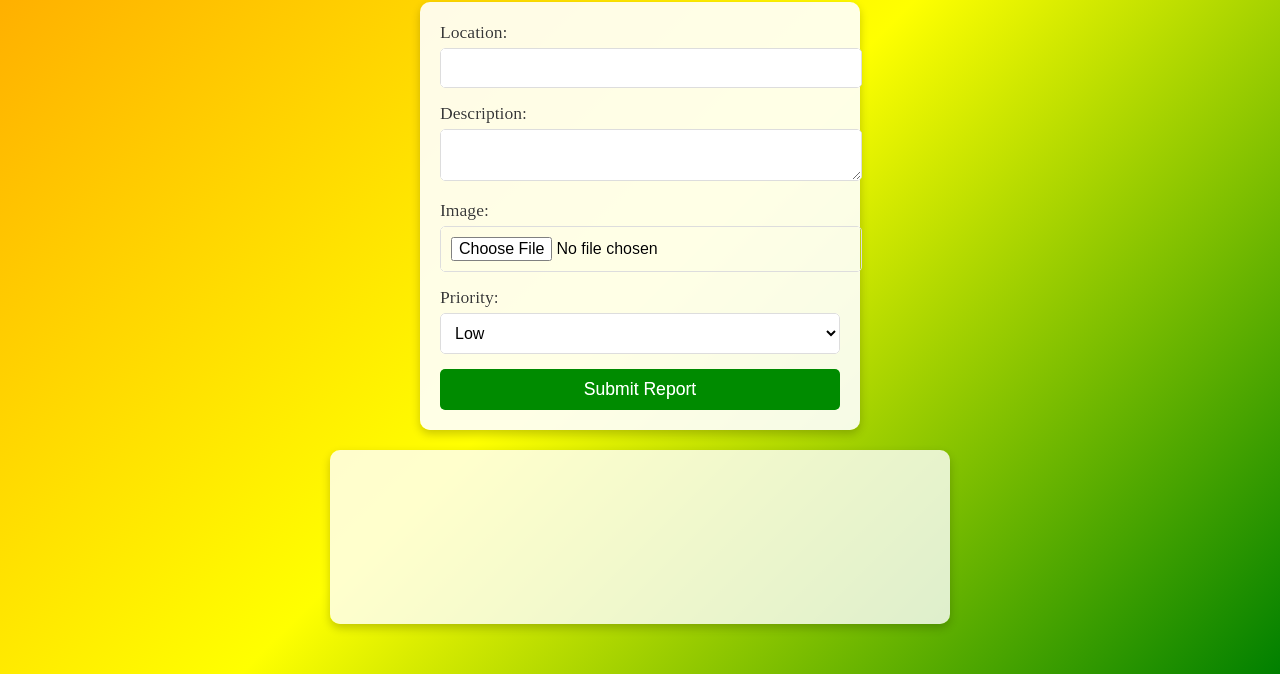
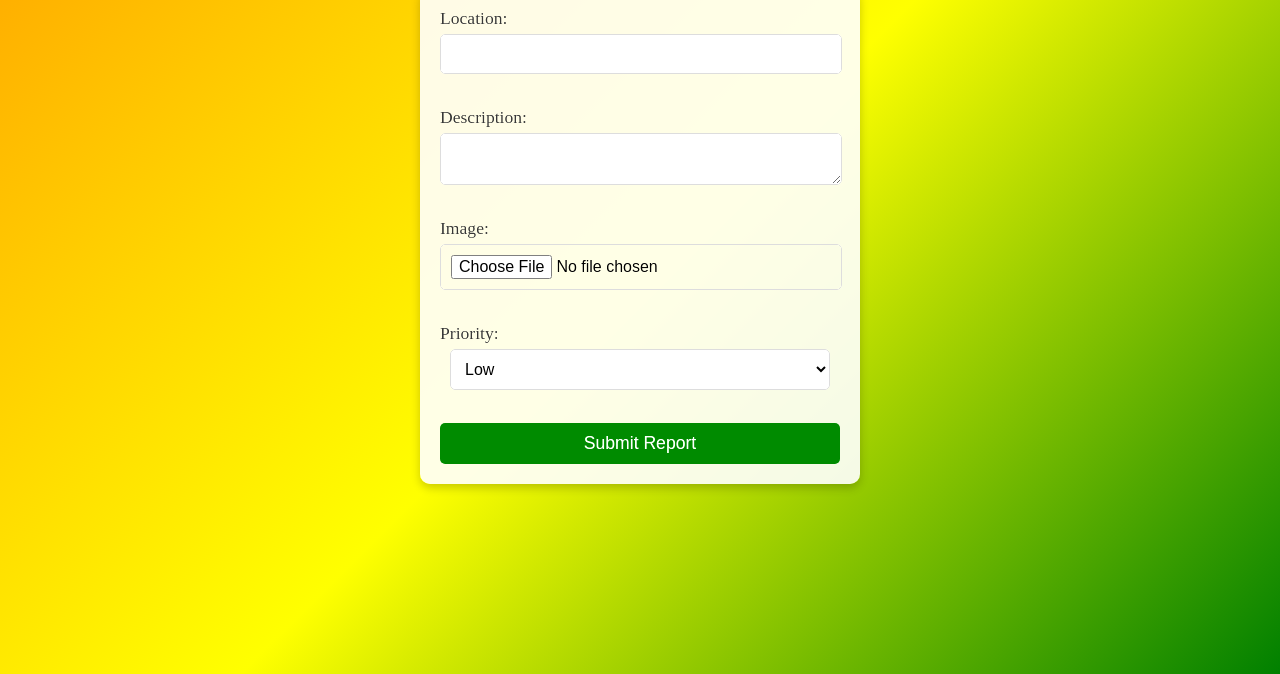
Before and after one commit to PerezChris99/Kampala-Clean-City, a website: page frontend/index.html in a window 1280 px wide. Shown: the part 126-800 px from the top of the page. Drawn offline with nearby package versions, Linux system fonts and the light colour scheme; no server answers.

Commit message:
chart removed

```diff
--- a/frontend/style.css
+++ b/frontend/style.css
@@ -65,7 +65,6 @@ body {
     animation-duration: 8s;
     animation-delay: 4s;
 }
-/* Add more bubbles as needed */
 .bubble:nth-child(4) {
     left: 50%;
     width: 30px;
@@ -73,7 +72,6 @@ body {
     animation-duration: 11s;
     animation-delay: 6s;
 }
-
 .bubble:nth-child(5) {
     left: 70%;
     width: 50px;
@@ -88,6 +86,7 @@ h1 {
     color: white;
     margin-bottom: 20px;
     text-shadow: 2px 2px 5px rgba(0, 0, 0, 0.7);
+    text-align: center;
 }
 
 /* Centering the form */
@@ -98,6 +97,7 @@ h1 {
     box-shadow: 0 4px 10px rgba(0, 0, 0, 0.2);
     max-width: 400px;
     width: 100%;
+    margin: 0 auto;  /* Center the form */
 }
 
 /* Styling the form labels */
@@ -113,12 +113,15 @@ h1 {
 #report-form textarea,
 #report-form input[type="file"],
 #report-form select {
-    width: 100%;
+    width: calc(100% - 20px);  /* Adjust width to fit the container */
     padding: 10px;
     margin-bottom: 15px;
+    margin-left: auto;
+    margin-right: auto;
     border: 1px solid #ccc;
     border-radius: 5px;
     font-size: 1em;
+    display: block;
 }
 
 /* Style for submit button */
@@ -140,15 +143,7 @@ h1 {
 }
 
 /* Style the chart container */
-#chart-container {
-    margin-top: 20px;
-    width: 80%;
-    max-width: 600px;
-    padding: 10px;
-    background-color: rgba(255, 255, 255, 0.8);
-    border-radius: 10px;
-    box-shadow: 0 4px 10px rgba(0, 0, 0, 0.2);
-}
+
 
 /* Generate multiple bubbles */
 .bubble-container {
```
